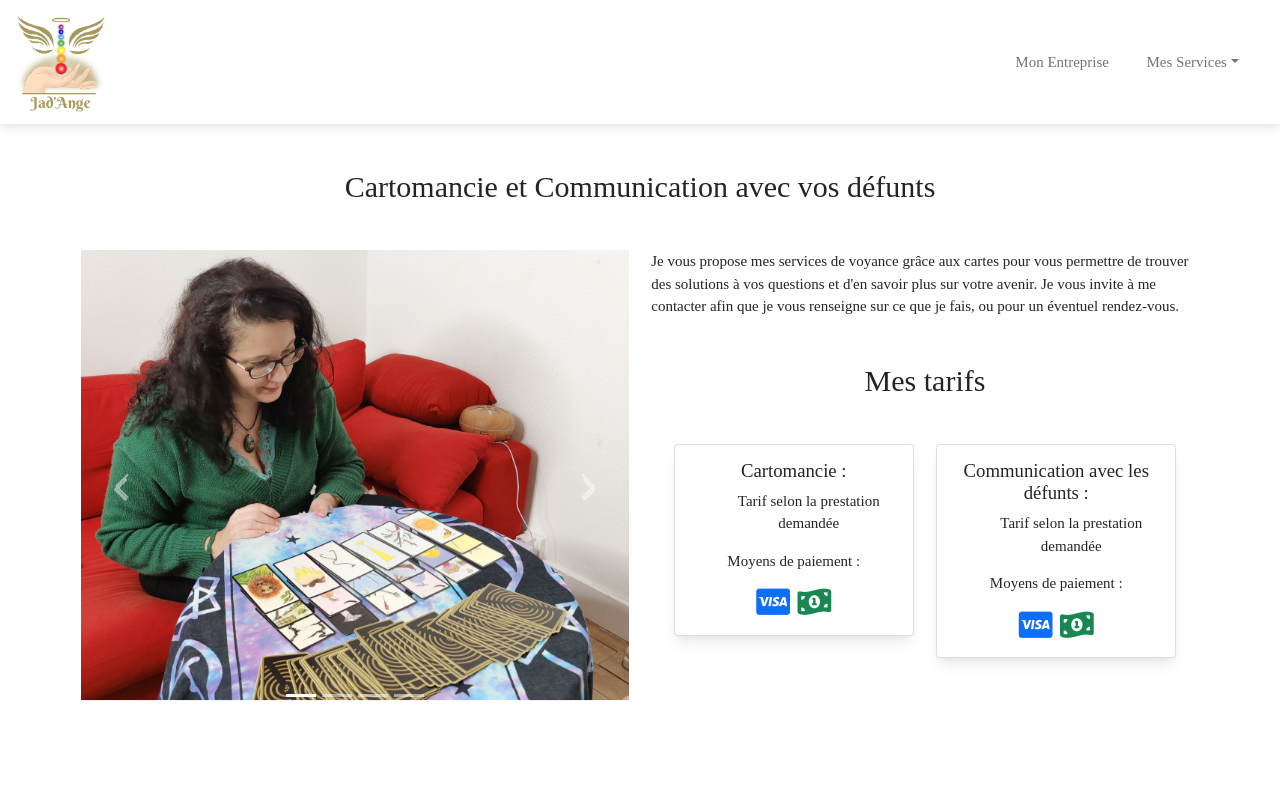
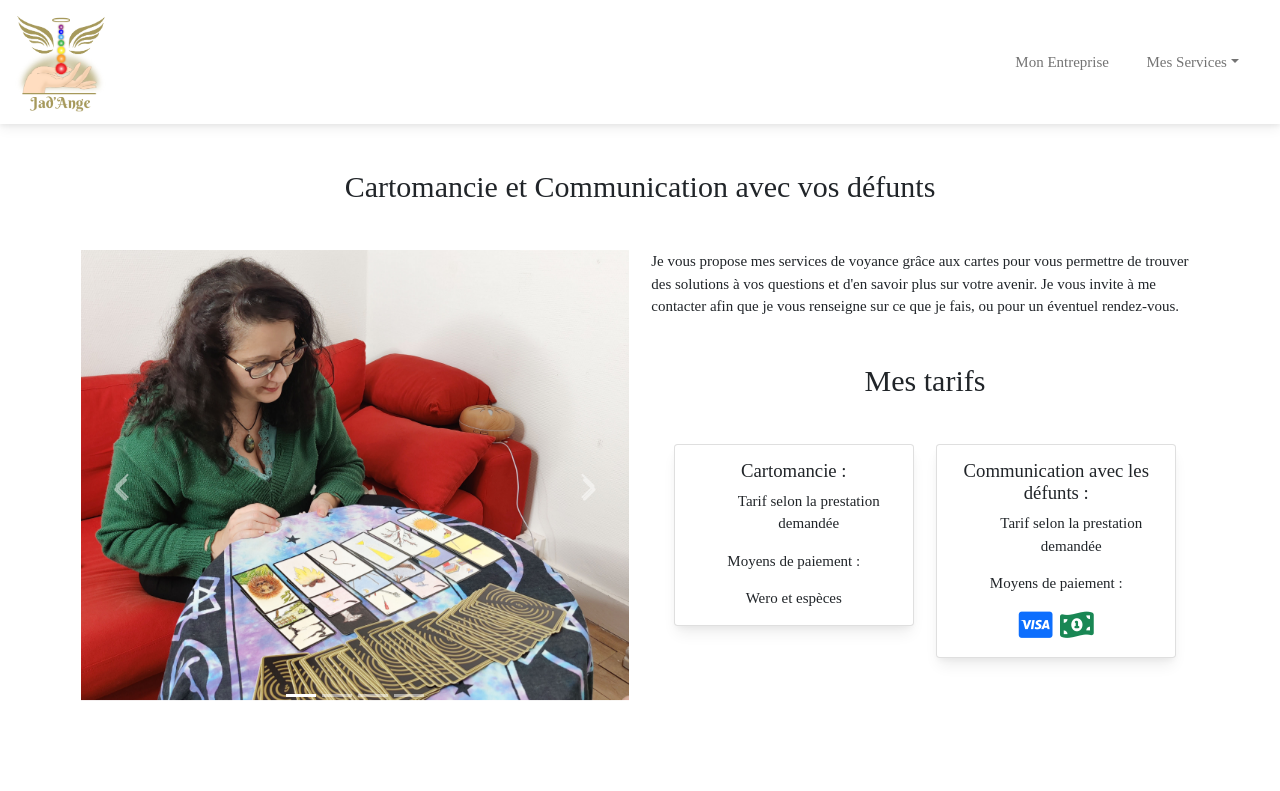
Before and after one commit to MariaPiaEven/Jadange-vecel, a React (Create React App) app: page /cartomancie in a window 1280 px wide. Shown: the top 791 px of the page. Built offline with nearby package versions, Linux system fonts and the light colour scheme; a web font is replaced by a local one.

Commit message:
Update payment methods displayed in Cartomancie

```diff
--- a/src/Pages/Cartomancie.js
+++ b/src/Pages/Cartomancie.js
@@ -62,8 +62,7 @@ const Cartomancie = () => {
                                                     Moyens de paiement :
                                                 </p>
                                                 <p className="card-text">
-                                                    <i className="fa-brands fa-cc-visa fa-2x text-primary mx-1"></i>
-                                                    <i className="fa-solid fa-money-bill-1-wave fa-2x text-success mx-1"></i>
+                                                  Wero et espèces
                                                 </p>
                                             </div>
                                         </div>
```
